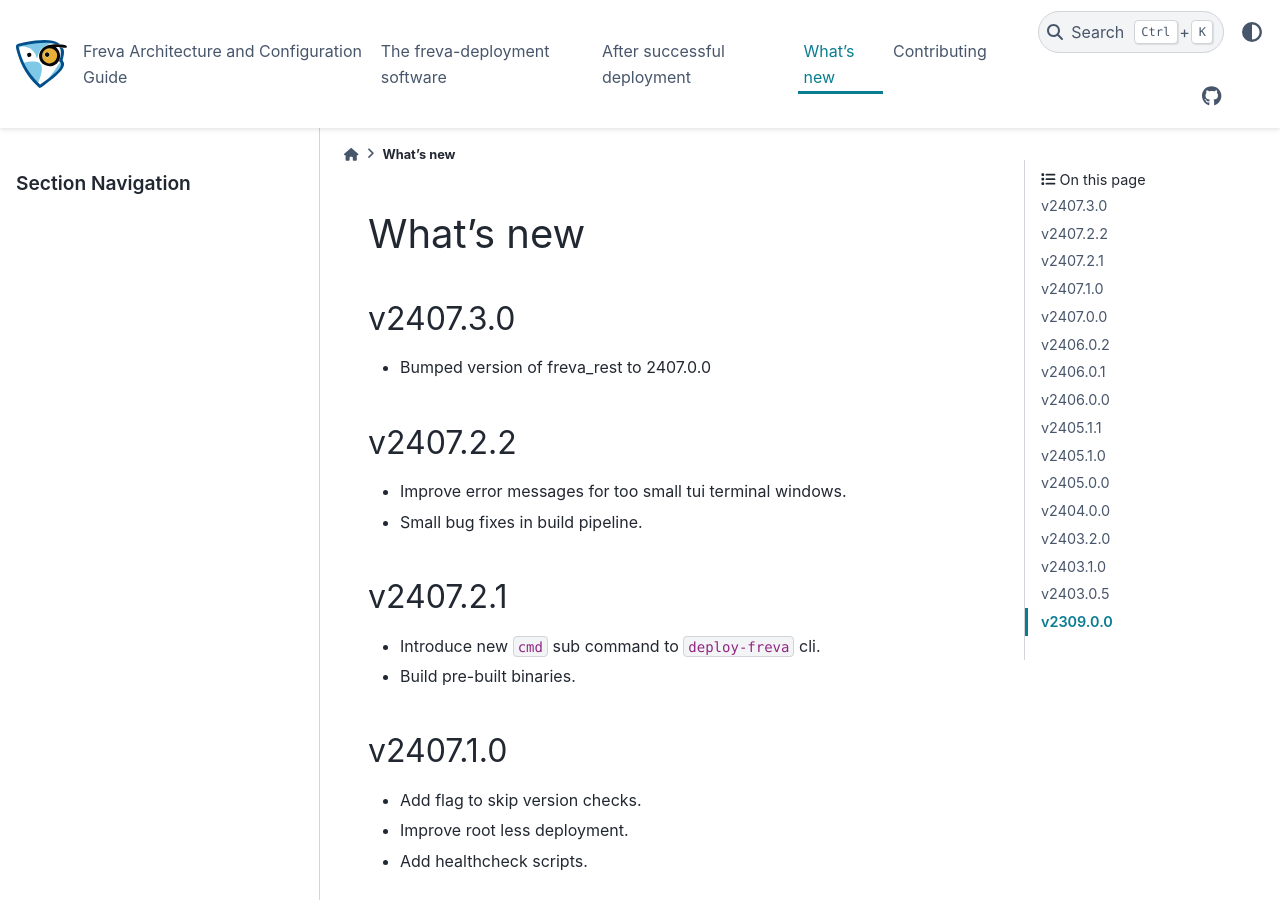
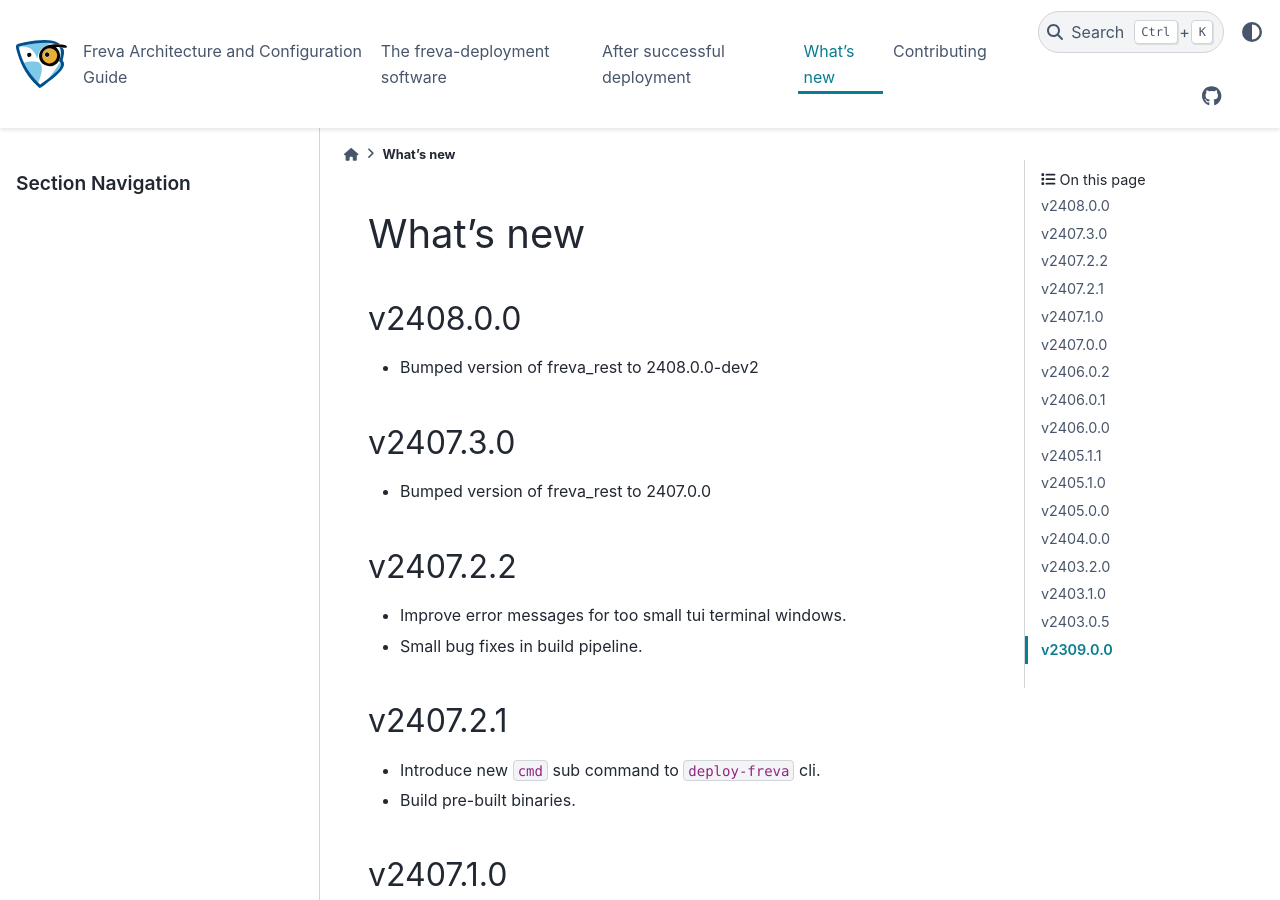
Before and after one commit to FREVA-CLINT/freva-deployment, a Sphinx documentation site: the page built from docs/whatsnew.rst, in a window 1280 px wide and 900 px high. Built offline with Sphinx 7.4.7 and the PyData theme 0.15.4, drawn with Linux system fonts in a browser that asks for light colours; pages that are not in the unit, such as notebooks, are missing from menus.

Commit message:
Bump freva_rest version to 2408.0.0-dev2

```diff
--- a/docs/whatsnew.rst
+++ b/docs/whatsnew.rst
@@ -6,6 +6,12 @@ What's new
 .. toctree::
    :maxdepth: 0
    :titlesonly:
+
+v2408.0.0
+~~~~~~~~
+* Bumped version of freva_rest to 2408.0.0-dev2
+
+
 
 v2407.3.0
 ~~~~~~~~
--- a/src/freva_deployment/__init__.py
+++ b/src/freva_deployment/__init__.py
@@ -1,7 +1,7 @@
 import argparse
 from urllib.request import urlretrieve
 
-__version__ = "2407.3.0"
+__version__ = "2408.0.0"
 
 FREVA_PYTHON_VERSION = "3.12"
 AVAILABLE_PYTHON_VERSIONS = ["3.8", "3.9", "3.10", "3.11", "3.12"]
```
Also changed, not shown: 1 other file.
